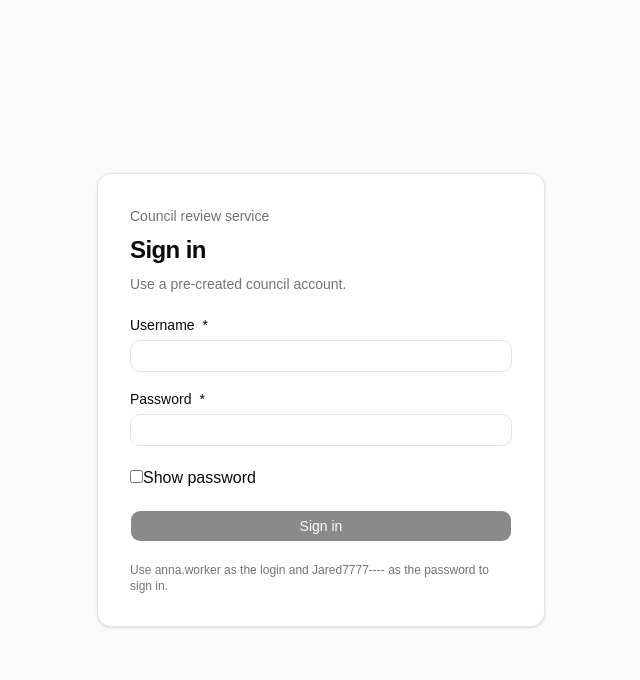
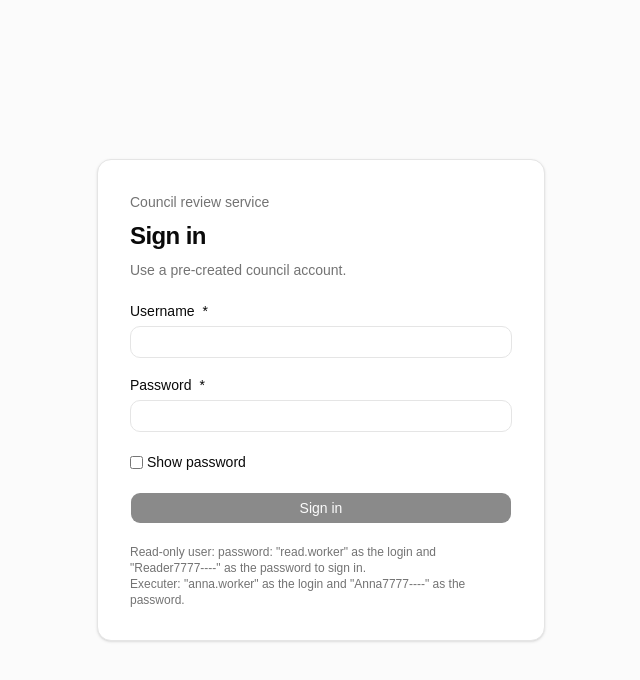
Before and after one commit to annabreilian-ux/works-approve-applications, a Next.js app: page /sign-in in a window 1280 px wide. Shown: the top 680 px of the page, without its empty margins (319-959 px from the left). Built offline with nearby package versions, Linux system fonts and the light colour scheme.

Commit message:
Update public demo sign-in guidance

```diff
--- a/src/components/sign-in-form.tsx
+++ b/src/components/sign-in-form.tsx
@@ -105,7 +105,7 @@ export function SignInForm() {
         }}
       />
 
-      <div>
+      <div className="flex items-center gap-1">
         <input
           id="show-password"
           type="checkbox"
@@ -113,7 +113,8 @@ export function SignInForm() {
           disabled={isPending}
           onChange={(event) => setShowPassword(event.target.checked)}
         />
-        <label htmlFor="show-password">Show password</label>
+        {" "}
+        <label className="text-sm" htmlFor="show-password">Show password</label>
       </div>
 
       <Button className="w-full" type="submit" disabled={!canSubmit}>
@@ -124,8 +125,9 @@ export function SignInForm() {
       </Button>
 
       <p className="text-xs text-muted-foreground">
-        Use anna.worker as the login and Jared7777---- as the password to sign
-        in.
+        Read-only user: password: &quot;read.worker&quot; as the login and &quot;Reader7777----&quot; as the password to sign
+        in.<br />
+        Executer: &quot;anna.worker&quot; as the login and &quot;Anna7777----&quot; as the password.
       </p>
     </form>
   );
```
Also changed, not shown: 1 other file (tests, documents, lock files or other folders).
